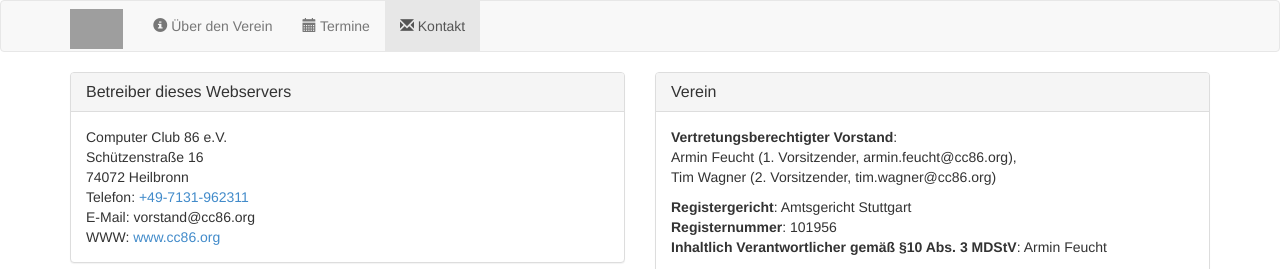
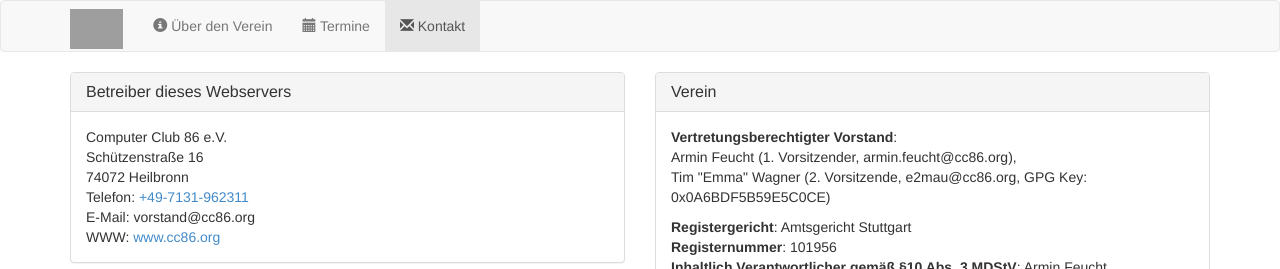
Before and after one commit to cc86hn/hp, a Jekyll site: the page contact/index.html, which Jekyll copies as it is, in a window 1280 px wide, cut to the strip 0-269 px from the top of the page. Built offline with Jekyll 4.4.1, drawn with Linux system fonts in a browser that asks for light colours; grey boxes are pictures that could not be loaded.

Commit message:
name and gpg key adjusted

```diff
--- a/contact/index.html
+++ b/contact/index.html
@@ -71,7 +71,7 @@
 				<b>Vertretungsberechtigter Vorstand</b>:
 				<ul class="list-inline">
 					<li>Armin Feucht (1. Vorsitzender, armin.feucht<!--nospam@blockscanners123988.de-->&#64;cc86.org),</li>
-					<li>Tim Wagner   (2. Vorsitzender, tim.wagner<!--nospam@blockscanners123988.de-->&#64;cc86.org)</li>
+					<li>Tim "Emma" Wagner   (2. Vorsitzende, e2mau<!--nospam@blockscanners123988.de-->&#64;cc86.org, GPG Key: 0x0A6BDF5B59E5C0CE)</li>
 				</ul>
 				<b>Registergericht</b>: Amtsgericht Stuttgart<br>
 				<b>Registernummer</b>: 101956<br>
```
